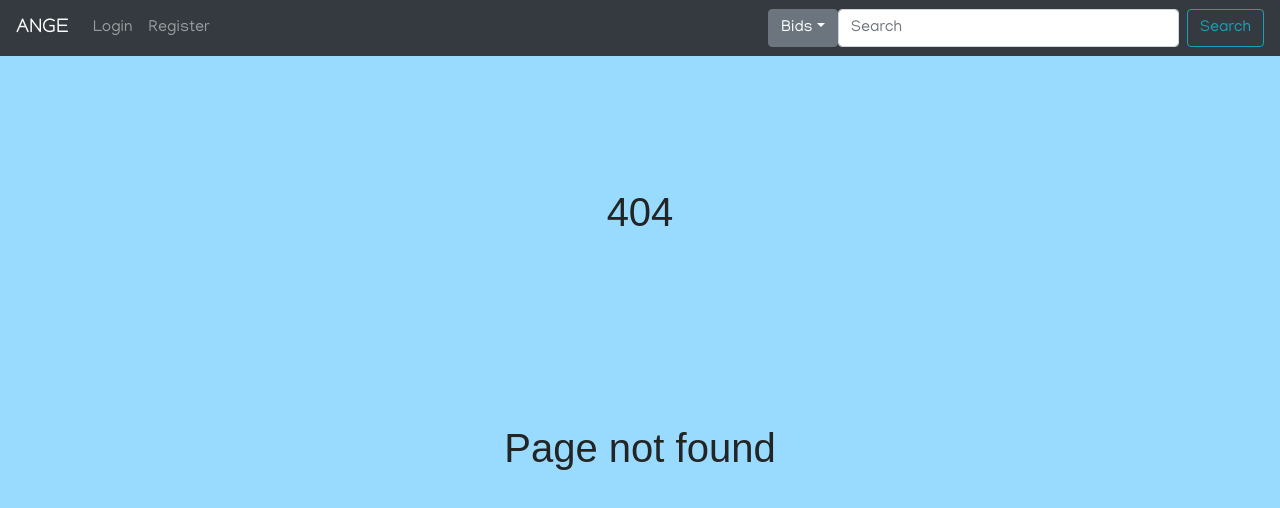
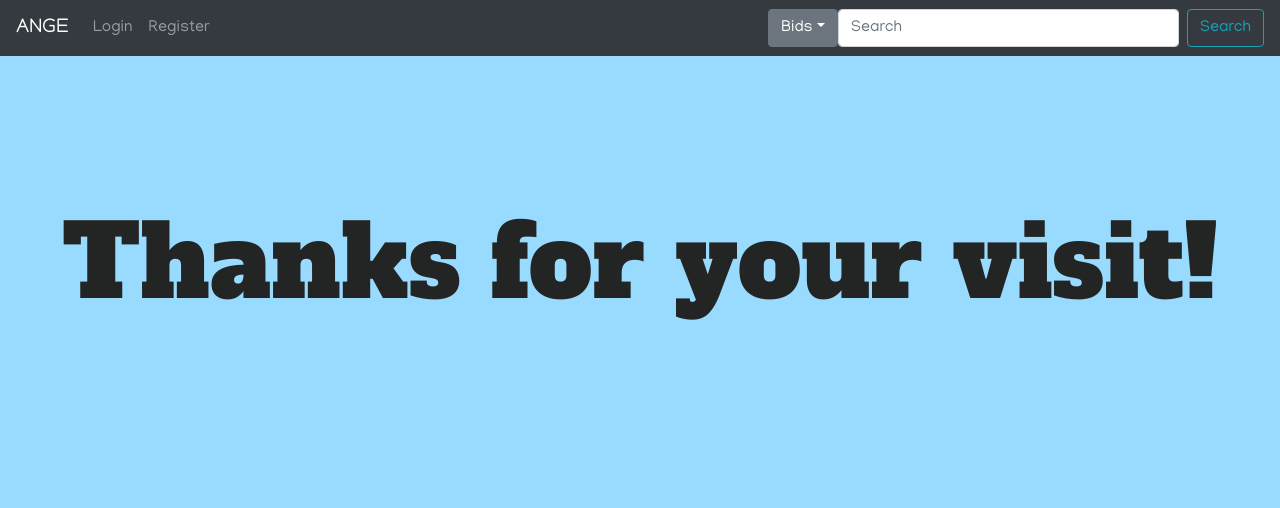
Before and after one commit to trachanas/projectTed, a React (Create React App) app in the folder client/: page /logout in a window 1280 px wide. Before the commit this address had no page. Shown: the top 508 px of the page. Built offline with nearby package versions, Linux system fonts and the light colour scheme.

Commit message:
css fixes,Logout component

```diff
--- a/client/public/index.html
+++ b/client/public/index.html
@@ -14,6 +14,7 @@
       manifest.json provides metadata used when your web app is installed on a
       user's mobile device or desktop. See https://developers.google.com/web/fundamentals/web-app-manifest/
     -->
+    <link href="https://fonts.googleapis.com/css?family=Alfa+Slab+One|Black+Ops+One|Faster+One&display=swap" rel="stylesheet">
     <link href="https://fonts.googleapis.com/css?family=Bungee&display=swap" rel="stylesheet">
     <link href="https://fonts.googleapis.com/css?family=Permanent+Marker&display=swap" rel="stylesheet"/>
     <link href="https://fonts.googleapis.com/css?family=Manjari&display=swap" rel="stylesheet"/>
--- a/client/src/App.css
+++ b/client/src/App.css
@@ -7,10 +7,8 @@
     --mainYellow: #ffa400;
   }
   .decErrorPage {
-    font-size: 120px;
-    font-family: 'Permanent Marker', cursive;
-    font-family: 'Bungee', cursive;
-    font-family: Arial, Helvetica, sans-serif;
+    font-size: 100px;
+    font-family: 'Black Ops One', cursive;
     text-align: center;
     margin-top: 122px;
     padding: 10px;
@@ -41,6 +39,7 @@
   }
 
   .request {
+    font-family: 'Alfa Slab One', cursive;
     text-align: center;
     margin-top: 100px;
   }
--- a/client/src/App.js
+++ b/client/src/App.js
@@ -11,7 +11,8 @@ import OpenMap from './components/OpenMap.js'
 import RequestWaiting from './components/RequestWaiting.js'
 import AdvancedSearch from './components/AdvancedSearch.js'
 import SearchResults from './components/SearchResults.js'
-import errorPage from './components/errorPage.js'
+import Logout from "./components/Logout";
+import ErrorPage from './components/ErrorPage.js'
 
 
 import Admin from './components/Admin.js';
@@ -44,8 +45,8 @@ class App extends Component {
             <Route exact path = "/requestWaiting" component = {RequestWaiting} />
             <Route exact path = "/advancedSearch" component = {AdvancedSearch} />
             <Route exact path = "/searchResults" component = {SearchResults} />
-
-            <Route component = {errorPage} />
+            <Route exact path = "/logout" component={Logout} />
+            <Route component = {ErrorPage} />
           </Switch>
 
         {/* <Footer className = "footer">
--- a/client/src/components/errorPage.js
+++ b/client/src/components/ErrorPage.js
@@ -5,9 +5,7 @@ class errorPage extends Component {
     render() {
         return (
             <div className = "decErrorPage">
-                <h1>404</h1>
-                <br />
-                    <h1>Page not found</h1>
+                404 <br />  Page not found!
             </div>
         )
     }
--- a/client/src/components/Login.js
+++ b/client/src/components/Login.js
@@ -96,7 +96,7 @@ class Login extends Component {
                         <Button
                             onClick = {this.onSubmit}
                             variant = "primary">
-                            Submit
+                            Login
                         </Button>
                     </Col>
                     <Col>
@@ -120,7 +120,7 @@ const decSignForm = {
     padding: "10px",
     marginLeft: "auto",
     marginRight: "auto",
-    width: "40%",
+    width: "30%",
 }
 
 // const errorStyle = {
--- /dev/null
+++ b/client/src/components/Logout.js
@@ -0,0 +1,26 @@
+import React, {Component} from 'react';
+import '../App.css'
+
+class Logout extends Component {
+    render() {
+        return (
+            <>
+                <div style={decLog}>
+                    Thanks for your visit!
+                </div>
+            </>
+        );
+    }
+}
+
+const decLog = {
+    fontFamily: "Alfa Slab One, cursive",
+    fontSize: "100px",
+    textAlign: "center",
+    marginTop: "122px",
+    padding: "10px",
+    marginLeft: "auto",
+    marginRight: "auto"
+};
+
+export default Logout;
--- a/client/src/components/layout/NavigationBar.js
+++ b/client/src/components/layout/NavigationBar.js
@@ -8,7 +8,7 @@ import {  showActiveBids, searchText } from "../../actions/product-actions";
 import {  setUserInfo } from "../../actions/authActions";
 
 
-import { Navbar, Nav, Form, Button, FormControl, Dropdown } from 'react-bootstrap'
+import { Navbar, Nav, Form, Button,  Dropdown } from 'react-bootstrap'
 
 
 const NavigationBar = ({  item = {}, history, searchText, showActiveBids , user}) => {
@@ -24,10 +24,11 @@ const NavigationBar = ({  item = {}, history, searchText, showActiveBids , user}
 
     const handleAddBid = (user) => {
         history.push("/addBid");
-    }
+    };
 
     const handleClick = text => {
-        searchText({ Name: text});}
+        searchText({ Name: text});
+    };
 
     return (
         <div>
@@ -36,8 +37,8 @@ const NavigationBar = ({  item = {}, history, searchText, showActiveBids , user}
                <Nav className="mr-auto">
                {user.username ?
                 <div>
-                  {user.username}
-                  <Nav.Link href="/logout">logout</Nav.Link>
+                    <div style={{color : "#FFFFFFFF"}}>{user.username}</div>
+                  <Nav.Link href="/logout">Logout</Nav.Link>
                 </div>
                :
                 <>
```
